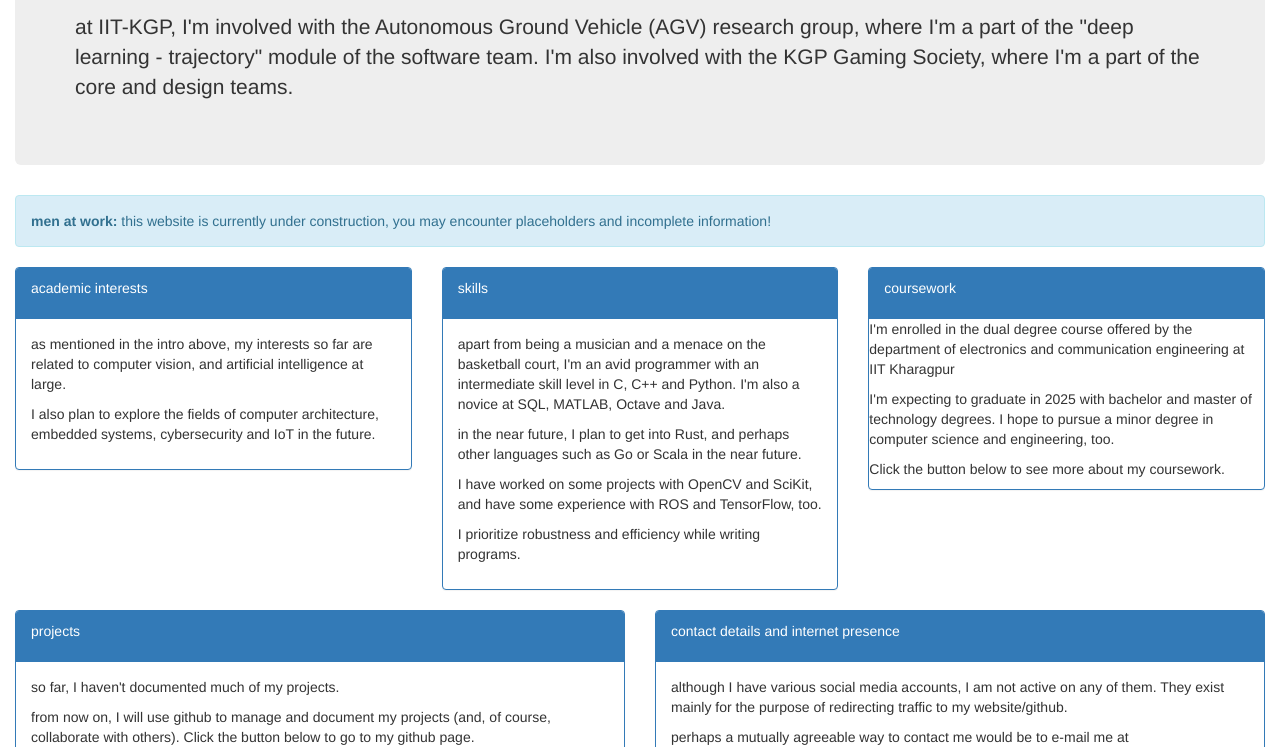
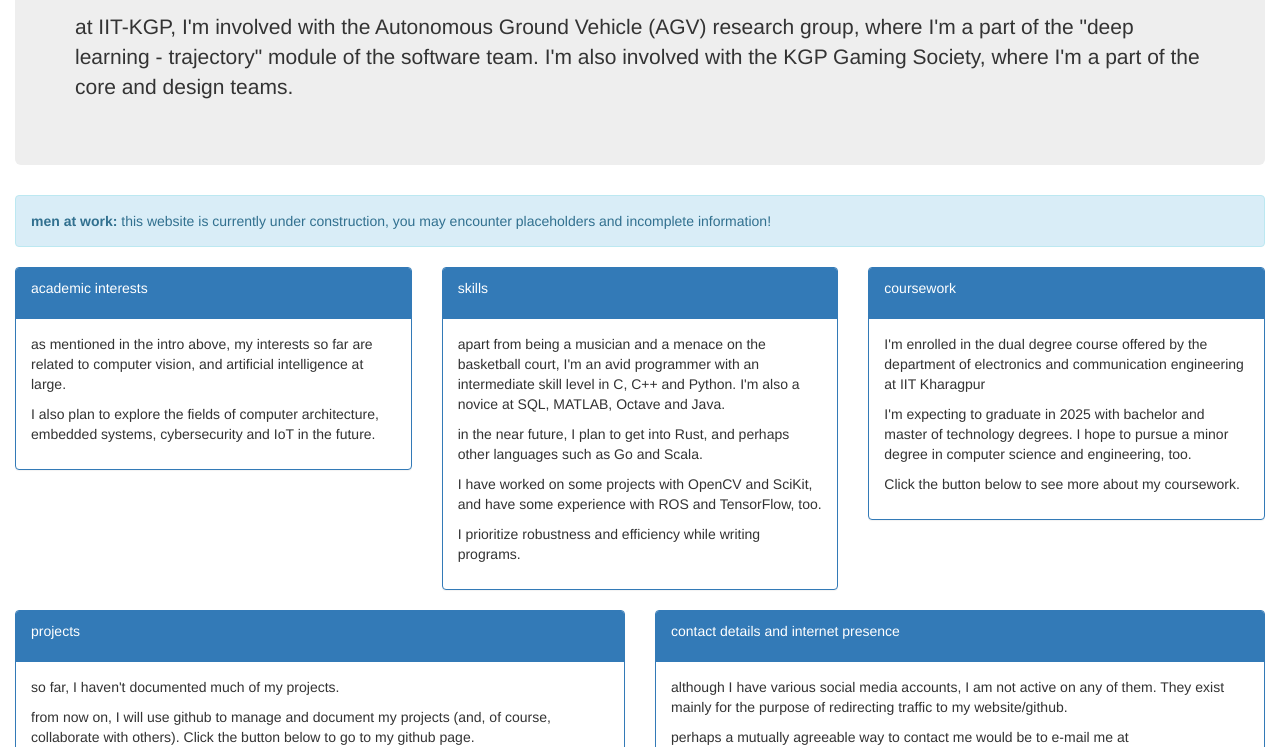
Before and after one commit to avi-amalanshu/avi-amalanshu.github.io, a plain HTML site: page index.html in a window 1280 px wide. Shown: the part 353-1100 px from the top of the page. Drawn offline with nearby package versions, Linux system fonts and the light colour scheme.

Commit message:
Update index.html
Minor aesthetic changes.

```diff
--- a/index.html
+++ b/index.html
@@ -40,7 +40,7 @@
 						</div>
 						<div class="panel-body">
 							<p>apart from being a musician and a menace on the basketball court, I'm an avid programmer with an intermediate skill level in C, C++ and Python. I'm also a novice at SQL, MATLAB, Octave and Java.</p>
-							<p>in the near future, I plan to get into Rust, and perhaps other languages such as Go or Scala in the near future.</p>
+							<p>in the near future, I plan to get into Rust, and perhaps other languages such as Go and Scala.</p>
 							<p>I have worked on some projects with OpenCV and SciKit, and have some experience with ROS and TensorFlow, too.</p>
 							<p>I prioritize robustness and efficiency while writing programs.</p>
 
@@ -52,7 +52,7 @@
 						<div class="panel-heading">
 							<p>coursework</p>
 						</div>
-						<div class="panel-primary">
+						<div class="panel-body">
 							<p>I'm enrolled in the dual degree course offered by the department of electronics and communication engineering at IIT Kharagpur</p>
 							<p>I'm expecting to graduate in 2025 with bachelor and master of technology degrees. I hope to pursue a minor degree in computer science and engineering, too.</p>
 							<p>Click the button below to see more about my coursework.</p>
```
